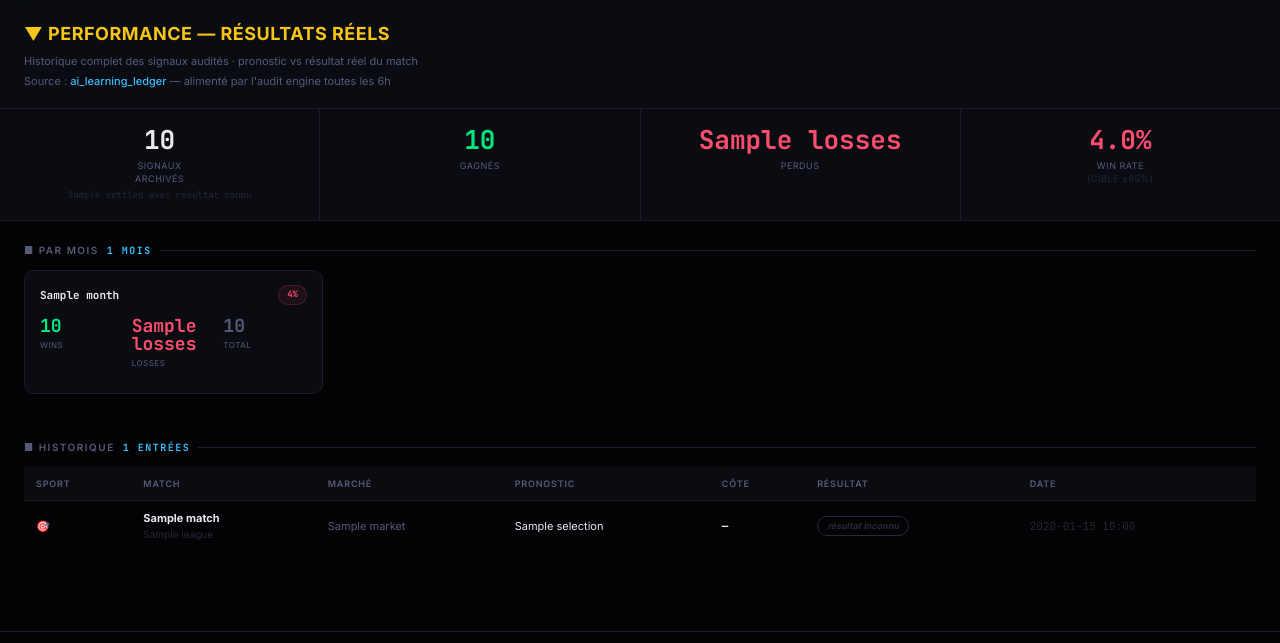
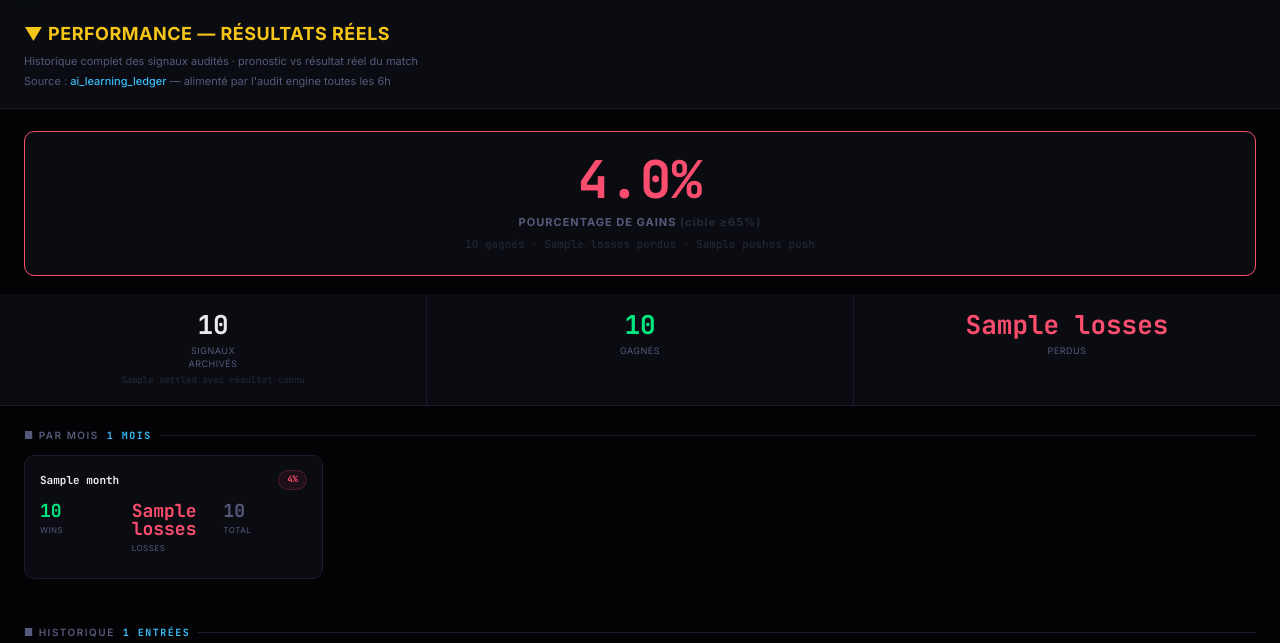
Before and after one commit to ipotrading-bot/predator, a Flask app: template templates/performance.html in a window 1280 px wide. Shown: the part 52-695 px from the top of the page. Run offline with Flask 3, Linux system fonts and the light colour scheme; the template is opened without the code that fills it: most values are stand-ins (such as "Sample title", 1, 10 or a date in 2020).

Commit message:
fix(performance): make win-rate percentage the headline stat
Pull it out of the small KPI tile row into a dedicated hero block
(large %, color-coded) right under the page header, so it's the
first thing visible instead of one of several equal-weight tiles.

```diff
--- a/templates/performance.html
+++ b/templates/performance.html
@@ -22,9 +22,19 @@
 @media (min-width: 640px) { .wrap { padding-bottom: 52px; } }
 .nav-pages a.on, .bnav a.on { color: var(--green); }
 
+.wr-hero {
+  margin: 18px 16px 0; padding: 22px 20px; text-align: center;
+  background: var(--bg1); border: 1px solid var(--bd); border-radius: var(--r);
+}
+@media (min-width: 640px) { .wr-hero { margin: 22px 24px 0; } }
+.wr-hero-v { font-size: 52px; font-weight: 800; line-height: 1; font-family: var(--font-data); }
+.wr-hero-l { font-size: 11px; font-weight: 700; letter-spacing: 1px; color: var(--t2); margin-top: 8px; }
+.wr-hero-s { font-size: 11px; color: var(--t3); margin-top: 6px; font-family: var(--font-data); }
+
 .perf-kpis {
   display: flex; overflow-x: auto; scrollbar-width: none;
   border-bottom: 1px solid var(--bd); background: var(--bg1);
+  margin-top: 18px;
 }
 .perf-kpis::-webkit-scrollbar { display: none; }
 .pk {
@@ -130,6 +140,13 @@
 
   {% if global_s %}
 
+  {% set wr_color = 'var(--green)' if global_s.win_rate >= 65 else ('var(--yellow)' if global_s.win_rate >= 50 else 'var(--red)') %}
+  <div class="wr-hero" style="border-color:{{ wr_color }}">
+    <div class="wr-hero-v" style="color:{{ wr_color }}">{{ "%.1f"|format(global_s.win_rate) }}%</div>
+    <div class="wr-hero-l">POURCENTAGE DE GAINS <span style="color:var(--t3)">(cible &ge;65%)</span></div>
+    <div class="wr-hero-s">{{ global_s.wins }} gagnés &middot; {{ global_s.losses }} perdus{% if global_s.pushes %} &middot; {{ global_s.pushes }} push{% endif %}</div>
+  </div>
+
   <div class="perf-kpis">
     <div class="pk">
       <div class="pk-v" style="color:var(--t1)">{{ global_s.total }}</div>
@@ -143,12 +160,6 @@
     <div class="pk">
       <div class="pk-v" style="color:var(--red)">{{ global_s.losses }}</div>
       <div class="pk-l">Perdus</div>
-    </div>
-    <div class="pk">
-      <div class="pk-v" style="color:{% if global_s.win_rate >= 65 %}var(--green){% elif global_s.win_rate >= 50 %}var(--yellow){% else %}var(--red){% endif %}">
-        {{ "%.1f"|format(global_s.win_rate) }}%
-      </div>
-      <div class="pk-l">Win Rate<br><span style="color:var(--t3)">(cible ≥65%)</span></div>
     </div>
   </div>
 
```
